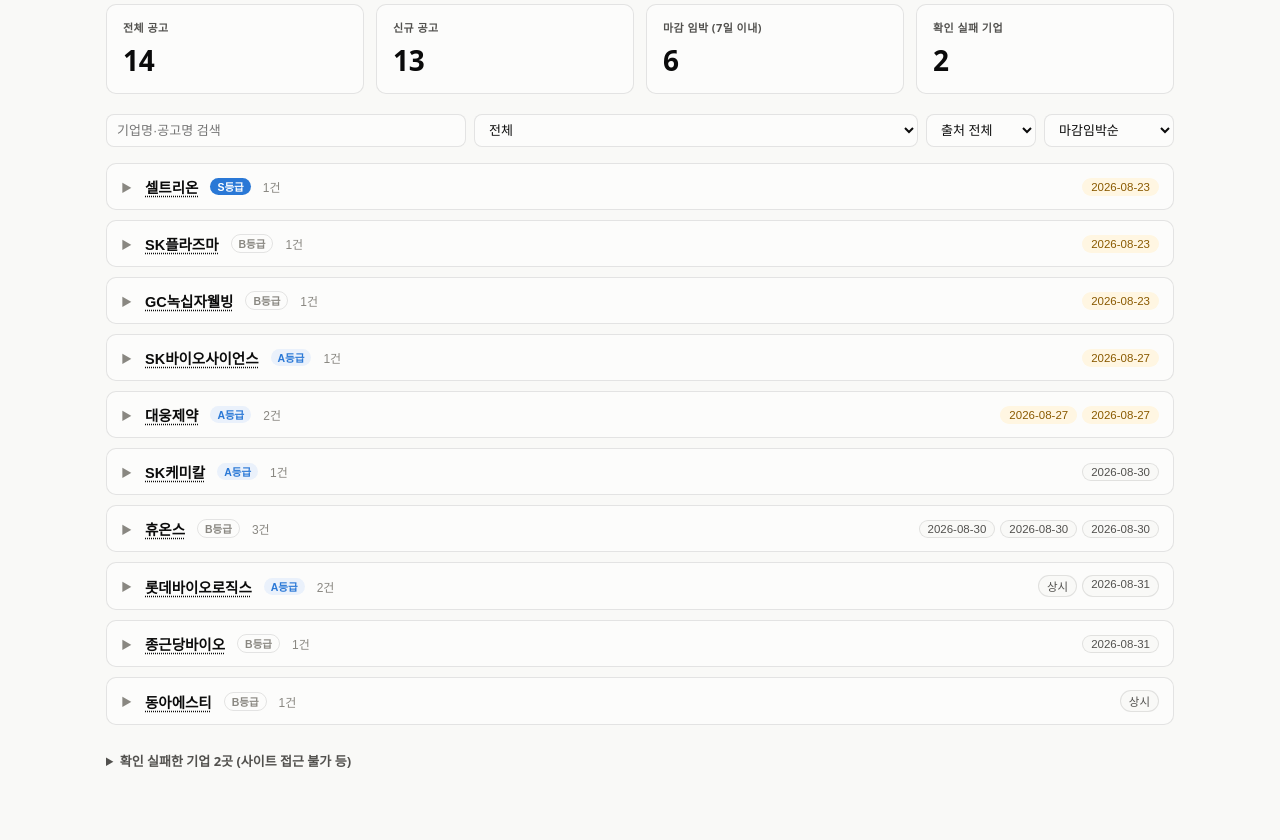
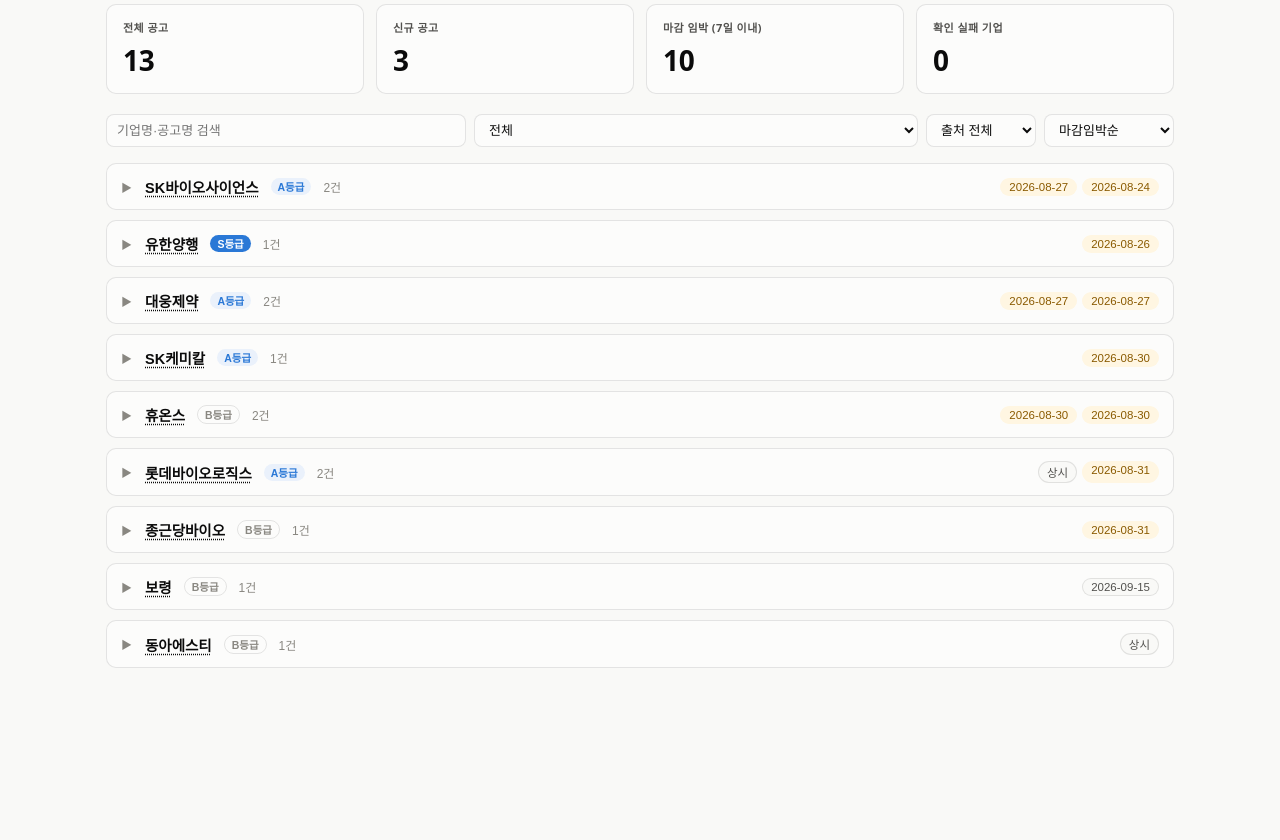
Before and after one commit to ongkong/pharma-job-scan, a plain HTML site: page report/index.html in a window 1280 px wide. Shown: the part 92-932 px from the top of the page. After the commit the page ends 824 px from the top, so only its background shows below. Drawn offline with Linux system fonts and the light colour scheme.

Commit message:
대시보드 재빌드 - 어젯밤 세션 한도로 중단된 빌드 단계 수동 완료
data/postings.json은 8/24 새벽 자동 스캔으로 이미 갱신됐으나, 세션 한도 초과로 프로세스가 중단되어 report/index.html 재빌드(Phase 3)까지 도달하지 못함. 데이터와 대시보드가 며칠째 어긋나 있던 것을 수동으로 맞춤. 마감된 공고에 남아있던 isNew 플래그도 정리.

```diff
--- a/report/index.html
+++ b/report/index.html
@@ -467,17 +467,8 @@
 <div id="root"></div>
 
 <script>window.__JOB_DATA__ = {
-  "lastUpdated": "2026-08-21",
-  "unreachable": [
-    {
-      "company": "SK디스커버리",
-      "note": "skcareers.com JS 렌더링으로 WebFetch 확인 불가. 잡코리아(진행중 0건), 캐치(검색결과 없음) 교차확인 결과 순수 지주회사 특성상 대상 직무 채용 자체가 없는 것으로 추정되나, 공식 사이트 직접 열람은 실패해 unreachable로 표기."
-    },
-    {
-      "company": "녹십자홀딩스",
-      "note": "recruit.gccorp.com JS 렌더링으로 확인 불가. 잡코리아·잡플래닛에서 진행중 채용 0건 확인, 캐치는 403. 순수 지주회사라 대상 직무 채용이 구조적으로 드문 것으로 보이나 공식 사이트 직접 열람 실패로 unreachable 유지."
-    }
-  ],
+  "lastUpdated": "2026-08-24",
+  "unreachable": [],
   "postings": [
     {
       "id": "celltrion-2026h1-open",
@@ -1158,10 +1149,10 @@
       "deadline": "2026-08-23",
       "source": "secondary",
       "sourceLabel": "사람인",
-      "status": "confirmed",
-      "note": "대상 직무(생산/QC/QA/공정/R&D) 포함 여부가 이미지 JD 특성상 불확실 — 지원 전 원문 이미지로 직접 재확인 필요.",
+      "status": "closed_or_missing",
+      "note": "대상 직무(생산/QC/QA/공정/R&D) 포함 여부가 이미지 JD 특성상 불확실 — 지원 전 원문 이미지로 직접 재확인 필요. [2026-08-24] 마감일(08-23) 경과 및 2026-08-24 배치1 재확인 결과 셀트리온 대상 직무 신입 공고 재등장 없음 — 마감 처리.",
       "firstSeen": "2026-08-21",
-      "isNew": true
+      "isNew": false
     },
     {
       "id": "skbioscience-aug-recruit-202608",
@@ -1179,9 +1170,9 @@
       "source": "secondary",
       "sourceLabel": "사람인",
       "status": "confirmed",
-      "note": "정확한 접수기간/직무별 자격요건은 재확인 필요.",
+      "note": "정확한 접수기간/직무별 자격요건은 재확인 필요. [2026-08-24] 재확인 — 계속 진행중.",
       "firstSeen": "2026-08-21",
-      "isNew": true
+      "isNew": false
     },
     {
       "id": "skplasma-production-contract-202608",
@@ -1198,10 +1189,10 @@
       "deadline": "2026-08-23",
       "source": "secondary",
       "sourceLabel": "잡코리아",
-      "status": "confirmed",
-      "note": "",
+      "status": "closed_or_missing",
+      "note": "[2026-08-24] 마감일(08-23) 경과 및 2026-08-24 배치1 재확인 결과 SK플라즈마 대상 직무 신입 공고 재등장 없음 — 마감 처리.",
       "firstSeen": "2026-08-21",
-      "isNew": true
+      "isNew": false
     },
     {
       "id": "lotte-qc-sampler-202608",
@@ -1219,9 +1210,9 @@
       "source": "official",
       "sourceLabel": "공식 홈페이지 (롯데그룹 채용)",
       "status": "confirmed",
-      "note": "고용형태는 계약직(채용 시~2026년 10월)이며 학력 요건만 있고 경력은 우대사항일 뿐이라 신입 지원 가능.",
+      "note": "고용형태는 계약직(채용 시~2026년 10월)이며 학력 요건만 있고 경력은 우대사항일 뿐이라 신입 지원 가능. [2026-08-24] 재확인 — 계속 진행중.",
       "firstSeen": "2026-08-21",
-      "isNew": true
+      "isNew": false
     },
     {
       "id": "skchemicals-rd-toxicology-202608",
@@ -1239,9 +1230,9 @@
       "source": "secondary",
       "sourceLabel": "사람인",
       "status": "confirmed",
-      "note": "석사 이상 학력 명시 — 사용자 프로필과 부합도 높음.",
+      "note": "석사 이상 학력 명시 — 사용자 프로필과 부합도 높음. [2026-08-24] 재확인 — 계속 진행중.",
       "firstSeen": "2026-08-21",
-      "isNew": true
+      "isNew": false
     },
     {
       "id": "jkdbio-qc-202608",
@@ -1259,9 +1250,9 @@
       "source": "secondary",
       "sourceLabel": "잡코리아",
       "status": "confirmed",
-      "note": "",
+      "note": "[2026-08-24] 재확인 — 계속 진행중.",
       "firstSeen": "2026-08-21",
-      "isNew": true
+      "isNew": false
     },
     {
       "id": "daewoong-qc-animal-test-202608",
@@ -1279,9 +1270,9 @@
       "source": "official",
       "sourceLabel": "공식 홈페이지 (대웅그룹 채용)",
       "status": "confirmed",
-      "note": "'신입' 명시된 공고, 공식 사이트에서 직접 확인.",
+      "note": "'신입' 명시된 공고, 공식 사이트에서 직접 확인. [2026-08-24] 재확인 — 계속 진행중.",
       "firstSeen": "2026-08-21",
-      "isNew": true
+      "isNew": false
     },
     {
       "id": "daewoong-qc-osong-202608",
@@ -1299,9 +1290,9 @@
       "source": "official",
       "sourceLabel": "공식 홈페이지 (대웅그룹 채용)",
       "status": "confirmed",
-      "note": "'경력자 우대'로 명시되어 있으나 경력 연차 제한이 없고 신입 지원을 막는 문구가 없어 보수적으로 포함.",
+      "note": "'경력자 우대'로 명시되어 있으나 경력 연차 제한이 없고 신입 지원을 막는 문구가 없어 보수적으로 포함. [2026-08-24] 재확인 — 계속 진행중.",
       "firstSeen": "2026-08-21",
-      "isNew": true
+      "isNew": false
     },
     {
       "id": "gcwellbeing-qa-202608",
@@ -1318,10 +1309,10 @@
       "deadline": "2026-08-23",
       "source": "secondary",
       "sourceLabel": "잡코리아",
-      "status": "confirmed",
-      "note": "GC녹십자그룹 계열사(GC녹십자 산하). GC녹십자 본체는 진행중 공고 0건.",
+      "status": "closed_or_missing",
+      "note": "GC녹십자그룹 계열사(GC녹십자 산하). GC녹십자 본체는 진행중 공고 0건. [2026-08-24] 마감일(08-23) 경과. 2026-08-24 배치3은 GC녹십자웰빙을 별도 타겟에 포함하지 않았으나 마감일 기준으로 종료 처리.",
       "firstSeen": "2026-08-21",
-      "isNew": true
+      "isNew": false
     },
     {
       "id": "donga-production-pharmacist",
@@ -1339,9 +1330,9 @@
       "source": "secondary",
       "sourceLabel": "잡코리아",
       "status": "confirmed",
-      "note": "약사 면허가 사실상 필수로 보이나 명시적 문구는 미확인 — 지원 시 재확인 필요.",
+      "note": "약사 면허가 사실상 필수로 보이나 명시적 문구는 미확인 — 지원 시 재확인 필요. [2026-08-24] 재확인 — 계속 진행중.",
       "firstSeen": "2026-08-21",
-      "isNew": true
+      "isNew": false
     },
     {
       "id": "huons-injection-production-202608",
@@ -1359,9 +1350,9 @@
       "source": "secondary",
       "sourceLabel": "잡코리아",
       "status": "confirmed",
-      "note": "",
+      "note": "[2026-08-24] 재확인 — 계속 진행중.",
       "firstSeen": "2026-08-21",
-      "isNew": true
+      "isNew": false
     },
     {
       "id": "huons-production-team-202608",
@@ -1379,9 +1370,9 @@
       "source": "secondary",
       "sourceLabel": "잡코리아",
       "status": "confirmed",
-      "note": "",
+      "note": "[2026-08-24] 재확인 — 계속 진행중.",
       "firstSeen": "2026-08-21",
-      "isNew": true
+      "isNew": false
     },
     {
       "id": "huons-material-mgmt-202608",
@@ -1398,9 +1389,69 @@
       "deadline": "2026-08-30",
       "source": "secondary",
       "sourceLabel": "잡코리아",
+      "status": "closed_or_missing",
+      "note": "생산 부대업무(원자재관리) 성격. [2026-08-24] 2026-08-24 배치3 재확인에서 재등장하지 않음(같은 회차의 생산팀/주사제생산직 공고는 재확인됨) — 마감일(08-30) 전이라 플랫폼 노출 변동 가능성 있어 다음 스캔에서 재확인 필요.",
+      "firstSeen": "2026-08-21",
+      "isNew": false
+    },
+    {
+      "id": "skbioscience-dp-parttime-202608b",
+      "company": "SK바이오사이언스",
+      "title": "완제생산실 업무보조 단기계약직",
+      "url": "https://www.saramin.co.kr/zf_user/jobs/relay/view?view_type=list&rec_idx=54717678",
+      "jobFunction": "생산(단순생산직/제조가공)",
+      "employmentType": "계약직(단기), 경력무관",
+      "location": "경북 안동시",
+      "requirements": null,
+      "preferred": null,
+      "jdSummary": "완제생산실 업무보조(단순 제조가공) 업무.",
+      "postedDate": "2026-08-12",
+      "deadline": "2026-08-24",
+      "source": "secondary",
+      "sourceLabel": "사람인",
       "status": "confirmed",
-      "note": "생산 부대업무(원자재관리) 성격.",
-      "firstSeen": "2026-08-21",
+      "note": "단기 계약직 생산라인 업무보조로 전문 생산기술/연구직군과는 성격이 다름 — 석사 대상 채용으로 보기 어려우나 참고용으로 포함. 마감일이 스캔 당일이라 사실상 지원 마감 임박/완료 상태일 가능성 높음.",
+      "firstSeen": "2026-08-24",
+      "isNew": true
+    },
+    {
+      "id": "yuhan-2026-batch-intern-202608",
+      "company": "유한양행",
+      "title": "2026년도 (주)유한양행 사업(본)부별 계약직, 인턴 사원 채용",
+      "url": "https://www.jobkorea.co.kr/Recruit/GI_Read/49778516",
+      "jobFunction": "확인 필요 (경영지원·인사담당자 외 5개 직무 중 일부일 가능성)",
+      "employmentType": "인턴/계약직 (신입)",
+      "location": "서울 동작구 대방동",
+      "requirements": "초대졸 이상(졸업예정자 가능, 직무별 상이)",
+      "preferred": null,
+      "jdSummary": null,
+      "postedDate": "2026-08-14",
+      "deadline": "2026-08-26",
+      "source": "secondary",
+      "sourceLabel": "잡코리아",
+      "status": "confirmed",
+      "note": "잡코리아 목록에 \"경영지원, 인사담당자 외 5개 직무\"로만 표시되고 세부 직무가 공개 안 됨. 공식 사이트(yuhan.recruiter.co.kr)는 SPA라 WebFetch로 미노출. 과거 회차 패턴상 QC/생산 관련 직무가 포함될 가능성 있음 — 마감 임박(8/26)하니 직접 원문 확인 권장.",
+      "firstSeen": "2026-08-24",
+      "isNew": true
+    },
+    {
+      "id": "boryung-yesan-solid-202608",
+      "company": "보령",
+      "title": "예산캠퍼스 고형제팀 채용",
+      "url": "https://www.saramin.co.kr/zf_user/jobs/relay/view?view_type=list&rec_idx=54769089",
+      "jobFunction": "생산(DP, 고형제)",
+      "employmentType": "신입, 정규직",
+      "location": "충남 예산군",
+      "requirements": "고졸 이상",
+      "preferred": null,
+      "jdSummary": "고형제(정제/캡슐 등) 생산 현장 직무로 추정.",
+      "postedDate": null,
+      "deadline": "2026-09-15",
+      "source": "secondary",
+      "sourceLabel": "사람인",
+      "status": "confirmed",
+      "note": "학력요건이 고졸 이상으로 현장 생산직 성격이 강함. 석사 학위자 대상으로는 다소 맞지 않을 수 있어 참고용으로 포함. 이전 회차(boryung-yesan-solid-202607, 07-28 마감)와는 별개의 새 공고.",
+      "firstSeen": "2026-08-24",
       "isNew": true
     }
   ]
```
Also changed, not shown: data/postings.json (+4 -4 lines).
